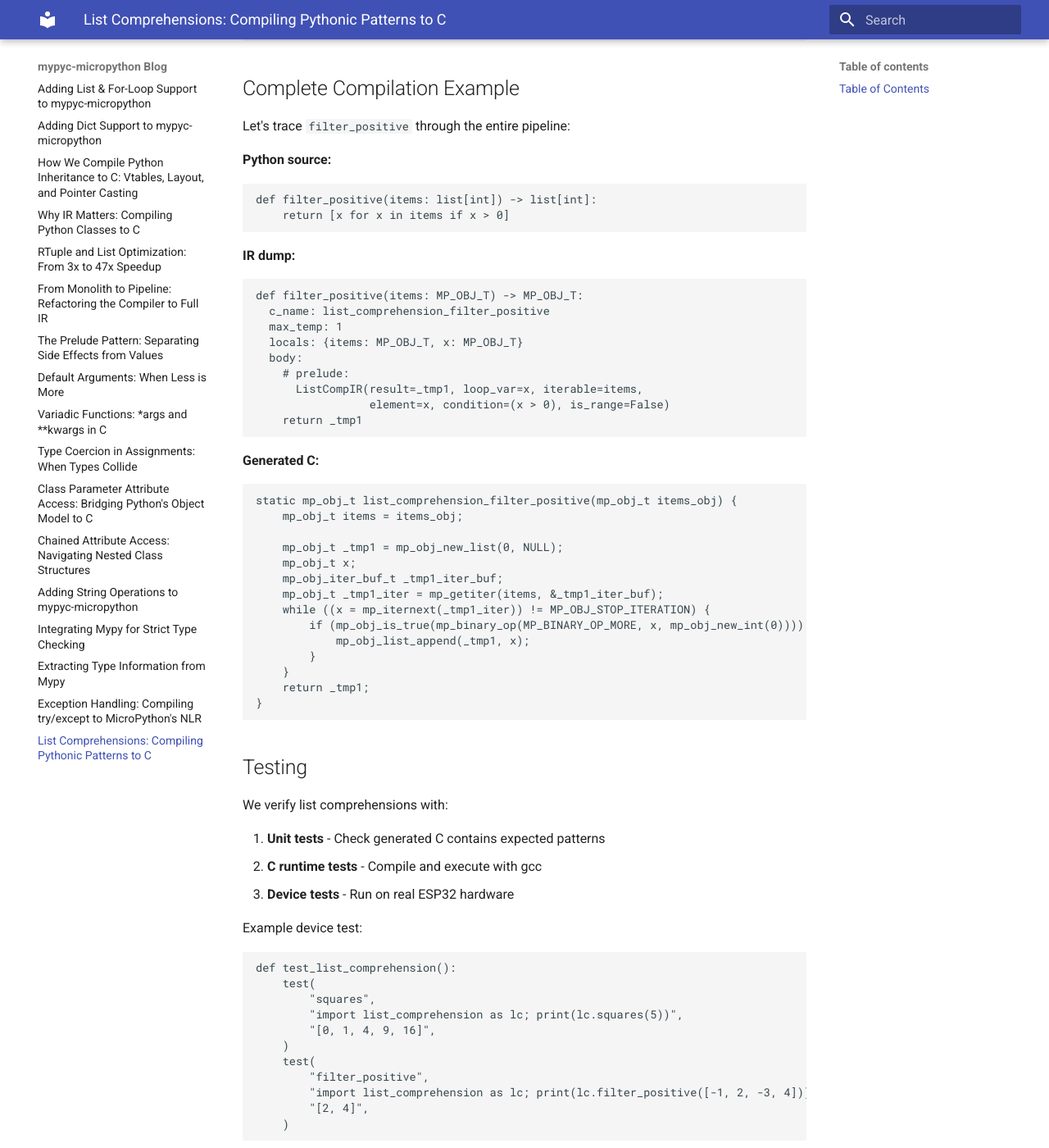
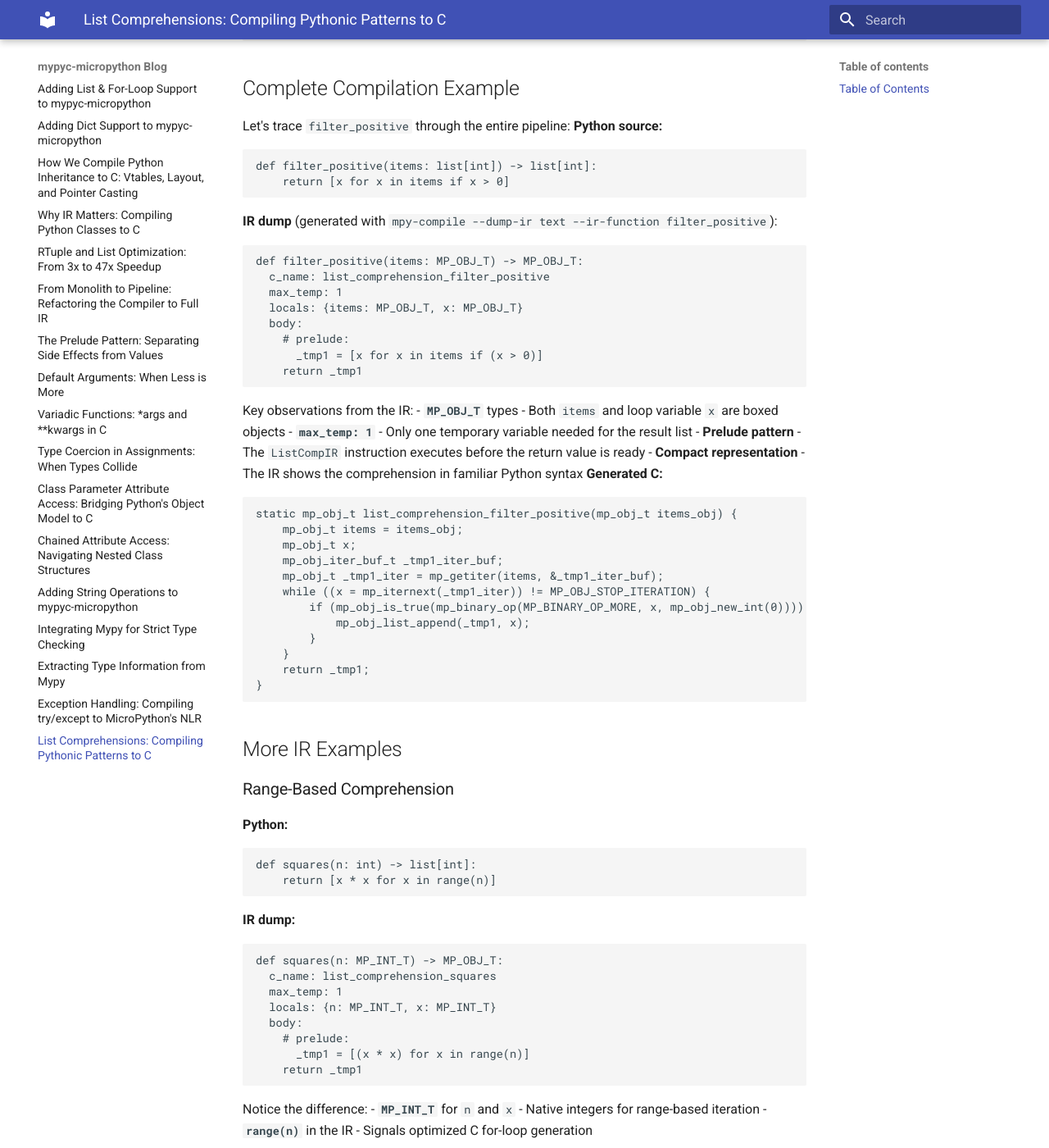
Before and after one commit to anhlt/mypyc-micropython, an MkDocs documentation site: the page built from blogs/17-list-comprehensions.md, in a window 1280 px wide and 1400 px high, scrolled down 10492 px. Shown: the whole window at 82% size. Built offline with MkDocs 1.6.1 and Material for MkDocs 9.7.7, drawn with Linux system fonts in a browser that asks for light colours; some of the changed text lies outside the part shown.

Commit message:
fix(ir_visualizer): use correct ListCompIR attribute names
- Fix 'filter_condition' -> 'condition'
- Fix 'element_expr' -> 'element'

Also update blog with actual IR dump output showing:
- Range-based comprehensions (squares, evens)
- Iterator-based comprehensions (filter_positive)
- Key observations section explaining IR output

````diff
--- a/blogs/17-list-comprehensions.md
+++ b/blogs/17-list-comprehensions.md
@@ -509,16 +509,14 @@
 ```
 
 ## Complete Compilation Example
-
 Let's trace `filter_positive` through the entire pipeline:
-
 **Python source:**
 ```python
 def filter_positive(items: list[int]) -> list[int]:
     return [x for x in items if x > 0]
 ```
 
-**IR dump:**
+**IR dump** (generated with `mpy-compile --dump-ir text --ir-function filter_positive`):
 ```
 def filter_positive(items: MP_OBJ_T) -> MP_OBJ_T:
   c_name: list_comprehension_filter_positive
@@ -526,17 +524,19 @@
   locals: {items: MP_OBJ_T, x: MP_OBJ_T}
   body:
     # prelude:
-      ListCompIR(result=_tmp1, loop_var=x, iterable=items,
-                 element=x, condition=(x > 0), is_range=False)
+      _tmp1 = [x for x in items if (x > 0)]
     return _tmp1
 ```
 
+Key observations from the IR:
+- **`MP_OBJ_T`** types - Both `items` and loop variable `x` are boxed objects
+- **`max_temp: 1`** - Only one temporary variable needed for the result list
+- **Prelude pattern** - The `ListCompIR` instruction executes before the return value is ready
+- **Compact representation** - The IR shows the comprehension in familiar Python syntax
 **Generated C:**
 ```c
 static mp_obj_t list_comprehension_filter_positive(mp_obj_t items_obj) {
     mp_obj_t items = items_obj;
-
-    mp_obj_t _tmp1 = mp_obj_new_list(0, NULL);
     mp_obj_t x;
     mp_obj_iter_buf_t _tmp1_iter_buf;
     mp_obj_t _tmp1_iter = mp_getiter(items, &_tmp1_iter_buf);
@@ -548,6 +548,54 @@
     return _tmp1;
 }
 ```
+
+## More IR Examples
+
+### Range-Based Comprehension
+
+**Python:**
+```python
+def squares(n: int) -> list[int]:
+    return [x * x for x in range(n)]
+```
+
+**IR dump:**
+```
+def squares(n: MP_INT_T) -> MP_OBJ_T:
+  c_name: list_comprehension_squares
+  max_temp: 1
+  locals: {n: MP_INT_T, x: MP_INT_T}
+  body:
+    # prelude:
+      _tmp1 = [(x * x) for x in range(n)]
+    return _tmp1
+```
+
+Notice the difference:
+- **`MP_INT_T`** for `n` and `x` - Native integers for range-based iteration
+- **`range(n)`** in the IR - Signals optimized C for-loop generation
+
+### Comprehension with Filter
+
+**Python:**
+```python
+def evens(n: int) -> list[int]:
+    return [x for x in range(n) if x % 2 == 0]
+```
+
+**IR dump:**
+```
+def evens(n: MP_INT_T) -> MP_OBJ_T:
+  c_name: list_comprehension_evens
+  max_temp: 1
+  locals: {n: MP_INT_T, x: MP_INT_T}
+  body:
+    # prelude:
+      _tmp1 = [x for x in range(n) if ((x % 2) == 0)]
+    return _tmp1
+```
+
+The filter condition `((x % 2) == 0)` is preserved in the IR. Since `x` is `MP_INT_T`, the generated C uses native operators.
 
 ## Testing
 
````
Also changed, not shown: 1 other file.
